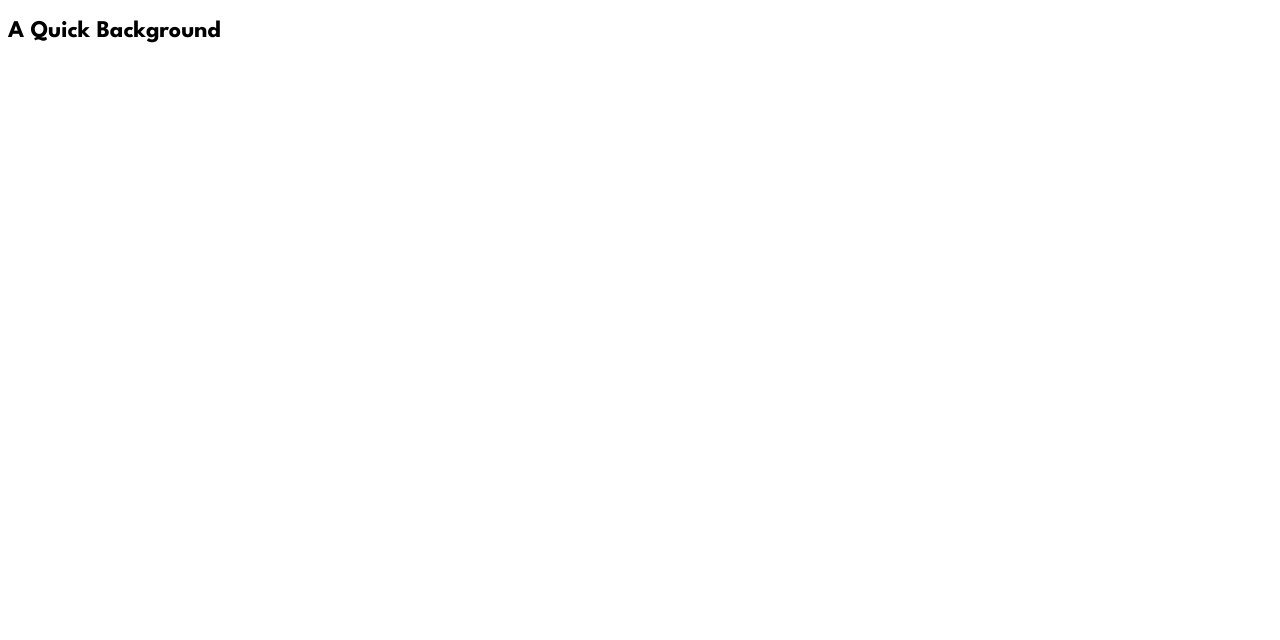
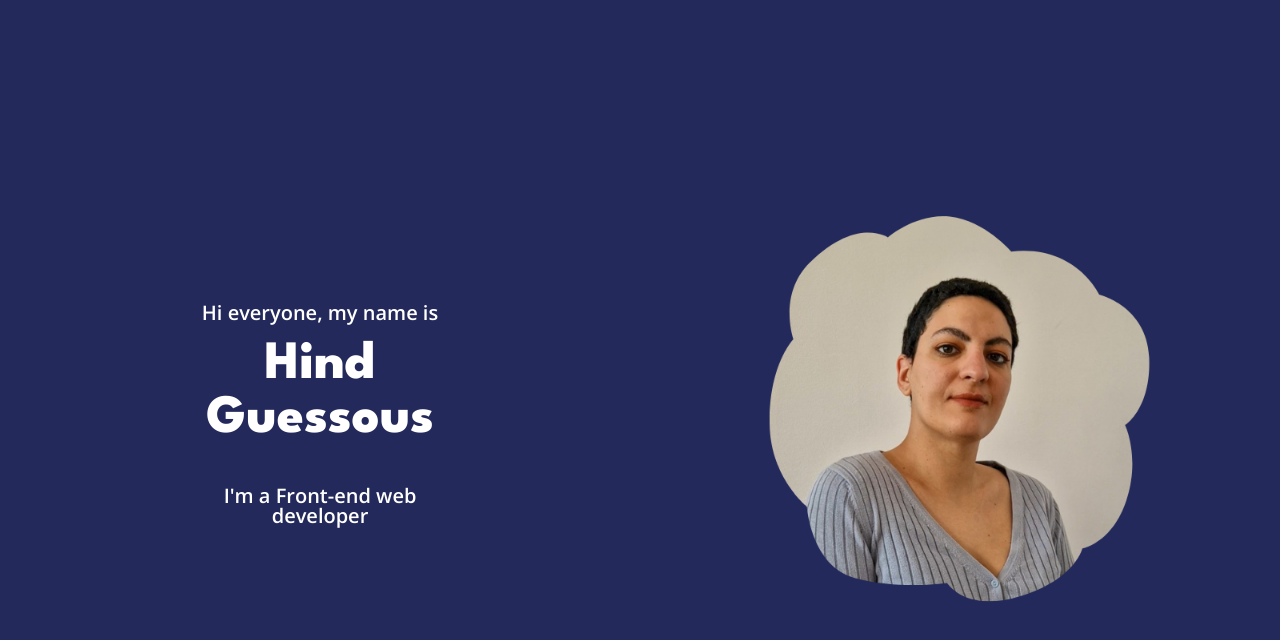
Before and after one commit to HindG/Web-cv, a Next.js app: page / in a window 1280 px wide. Shown: the top 640 px of the page. Built offline with nearby package versions, Linux system fonts and the light colour scheme.

Commit message:
:sparkles: Added HP

```diff
--- a/app/Components/Title.tsx
+++ b/app/Components/Title.tsx
@@ -1,14 +1,20 @@
 import { League_Spartan } from 'next/font/google'
 
 const league_spartan = League_Spartan({
-    weight: ["700", "800"],
     subsets: ['latin'],
 })
 
-export default function Title({ title }: { title: string }) {
+const nameStyle = { fontSize: "54px", color: "#ffffff", marginBottom: "40px", marginTop: "15px", fontWeight: "800" }
+
+export default function Title({ title, size, color }: { title?: string, size?: number, color?: string }) {
     return (
-        <h2 className={league_spartan.className}>
-            {title}
-        </h2>
+        title ?
+            <h2 className={league_spartan.className} style={{ fontSize: `${size}px`, color }}>
+                {title}
+            </h2>
+            :
+            <h1 className={league_spartan.className} style={nameStyle}>
+                Hind Guessous
+            </h1>
     )
 }
--- a/app/Pages/HomePage.tsx
+++ /dev/null
@@ -1,10 +0,0 @@
-import Title from '../Components/Title'
-
-
-export default function HomePage() {
-    return (
-        <div>
-            <Title title="A Quick Background"/>
-        </div>
-    )
-}
--- /dev/null
+++ b/app/Pages/HomePage/HomePage.tsx
@@ -0,0 +1,20 @@
+import Title from '../../Components/Title'
+import portrait from './portrait.png'
+
+const containerStyle = { backgroundColor: "#23295A", height: "826px", position: "relative" } as React.CSSProperties;
+const nameContainerStyle = { width: "280px", textAlign: "center", position: "absolute", top: "calc(50% - 110px)", left: "calc(25% - 140px)" } as React.CSSProperties;
+const textStyle = { fontWeight: "600", color: "#ffffff", fontSize: "20px" }
+const imgStyle = { position: "absolute", top: "calc(50% - 200px)", right: "calc(25% - 200px)", width: "400px" } as React.CSSProperties;
+
+export default function HomePage() {
+    return (
+        <section style={containerStyle}>
+            <div style={nameContainerStyle}>
+                <span style={textStyle}>Hi everyone, my name is</span>
+                <Title />
+                <span style={textStyle}>I'm a Front-end web developer</span>
+            </div>
+            <img src={portrait.src} alt="Portrait" style={imgStyle} />
+        </section>
+    )
+}
--- a/app/page.tsx
+++ b/app/page.tsx
@@ -1,8 +1,14 @@
-import HomePage from "./Pages/HomePage";
+import HomePage from "./Pages/HomePage/HomePage";
+import { Open_Sans } from 'next/font/google'
+import './reset-css.css'
+
+const open_sans = Open_Sans({
+  subsets: ['latin']
+})
 
 export default function Home() {
   return (
-    <main>
+    <main className={open_sans.className}>
       <HomePage />
     </main>
   );
--- /dev/null
+++ b/app/reset-css.css
@@ -0,0 +1,48 @@
+/* http://meyerweb.com/eric/tools/css/reset/
+   v2.0 | 20110126
+   License: none (public domain)
+*/
+
+html, body, div, span, applet, object, iframe,
+h1, h2, h3, h4, h5, h6, p, blockquote, pre,
+a, abbr, acronym, address, big, cite, code,
+del, dfn, em, img, ins, kbd, q, s, samp,
+small, strike, strong, sub, sup, tt, var,
+b, u, i, center,
+dl, dt, dd, ol, ul, li,
+fieldset, form, label, legend,
+table, caption, tbody, tfoot, thead, tr, th, td,
+article, aside, canvas, details, embed,
+figure, figcaption, footer, header, hgroup,
+menu, nav, output, ruby, section, summary,
+time, mark, audio, video {
+	margin: 0;
+	padding: 0;
+	border: 0;
+	font-size: 100%;
+	font: inherit;
+	vertical-align: baseline;
+}
+/* HTML5 display-role reset for older browsers */
+article, aside, details, figcaption, figure,
+footer, header, hgroup, menu, nav, section {
+	display: block;
+}
+body {
+	line-height: 1;
+}
+ol, ul {
+	list-style: none;
+}
+blockquote, q {
+	quotes: none;
+}
+blockquote:before, blockquote:after,
+q:before, q:after {
+	content: '';
+	content: none;
+}
+table {
+	border-collapse: collapse;
+	border-spacing: 0;
+}
--- a/package.json
+++ b/package.json
@@ -9,6 +9,7 @@
     "lint": "next lint"
   },
   "dependencies": {
+    "@lottiefiles/react-lottie-player": "^3.5.3",
     "next": "14.1.0",
     "react": "^18",
     "react-dom": "^18"
```
Also changed, not shown: app/Pages/HomePage/star-animation.json (added, +1 -0 lines), app/Pages/HomePage/portrait.png (added), 1 other file (tests, documents, lock files or other folders).
